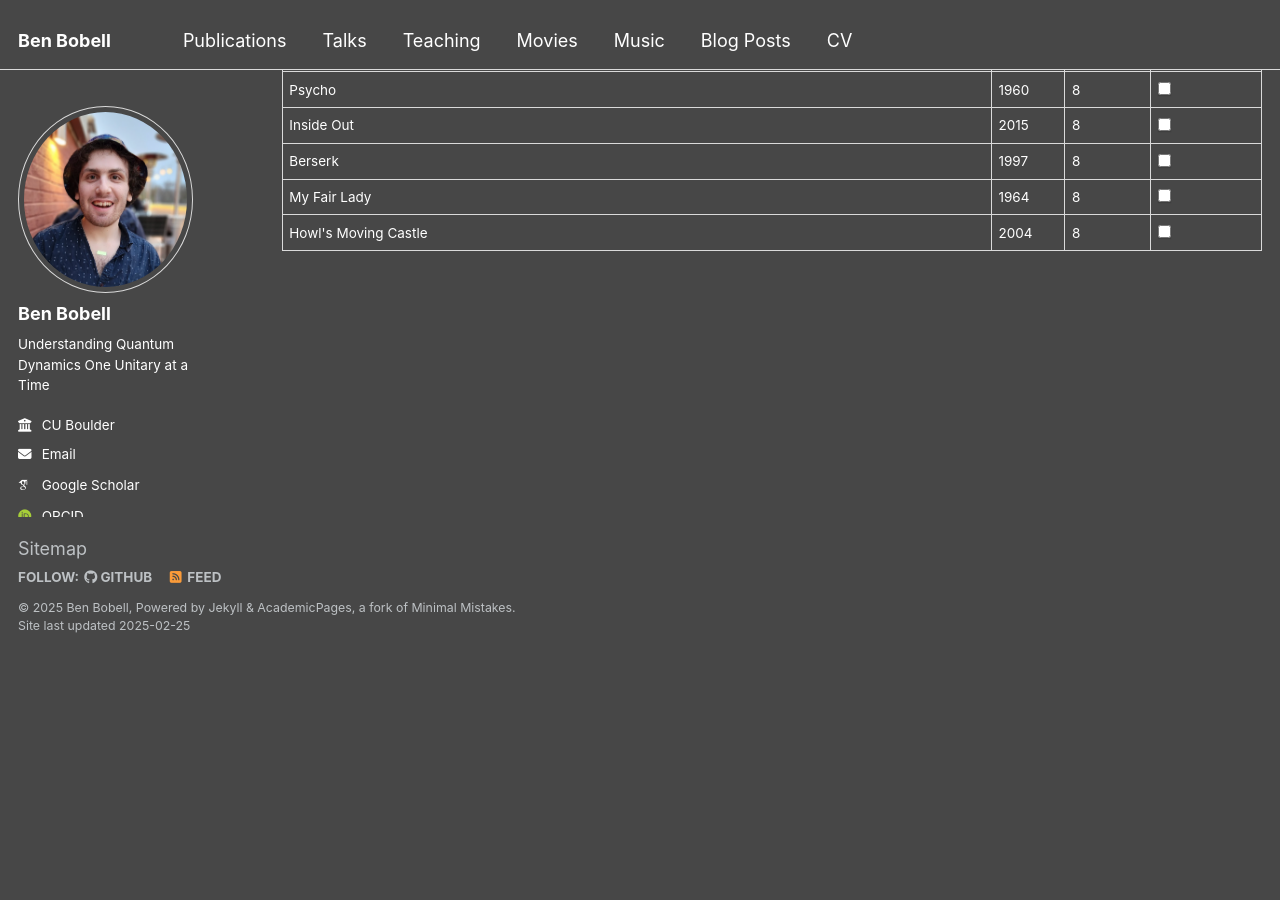
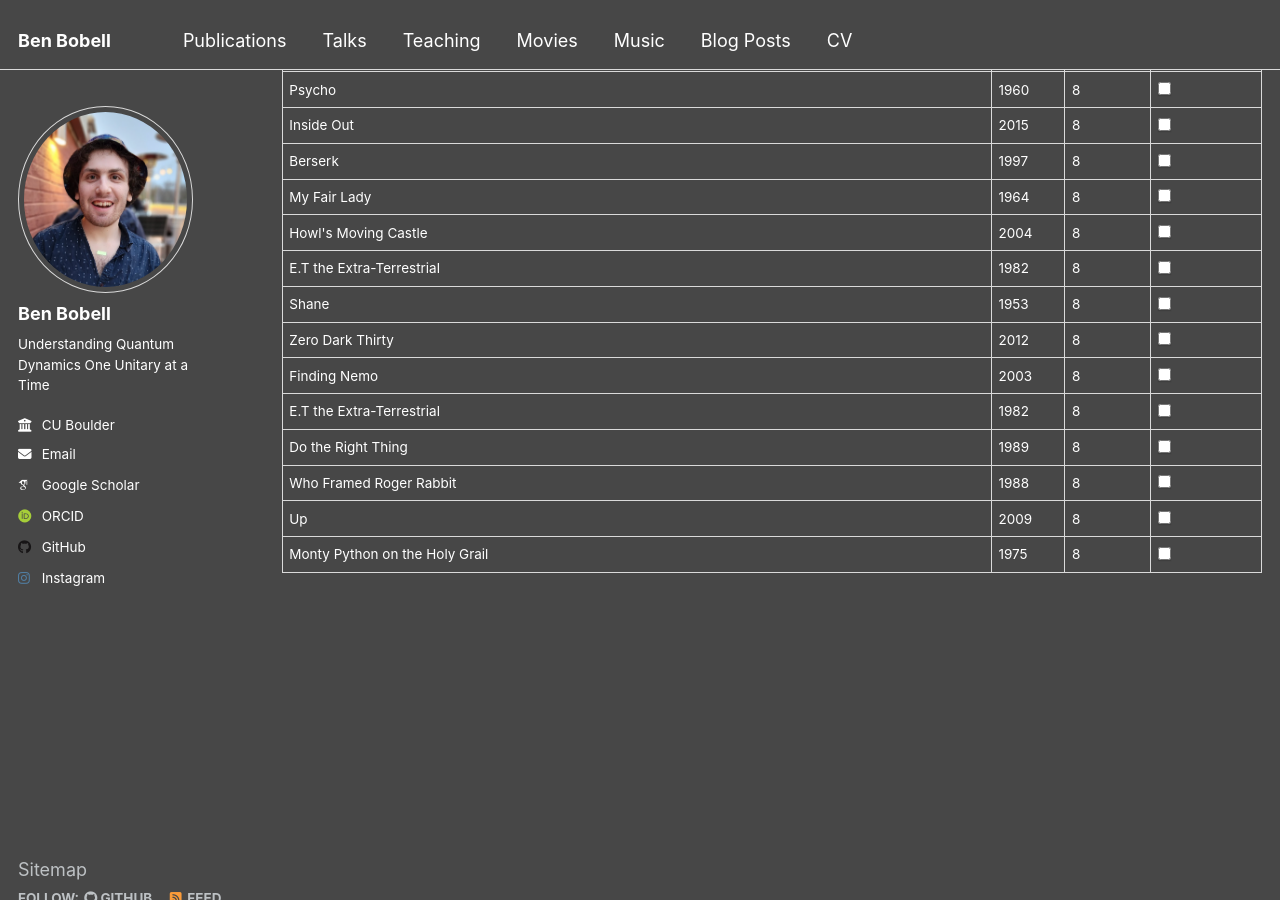
Before and after one commit to BenBobell00/BenBobell00.github.io, a Jekyll site: the page built from _pages/movies.html, in a window 1280 px wide and 900 px high, scrolled down 10543 px. Built offline with Jekyll 4.4.1, drawn with Linux system fonts in a browser that asks for light colours; some web fonts are replaced; before the commit the page ends 11197 px from its top, so only the background shows below that.

Commit message:
Update movies.yml

```diff
--- a/_data/movies.yml
+++ b/_data/movies.yml
@@ -1171,3 +1171,39 @@ movies:
     year: 2004
     rating: 8
     watched: false
+  - title: "E.T the Extra-Terrestrial"
+    year: 1982
+    rating: 8
+    watched: false
+  - title: "Shane"
+    year: 1953
+    rating: 8
+    watched: false
+  - title: "Zero Dark Thirty"
+    year: 2012
+    rating: 8
+    watched: false
+  - title: "Finding Nemo"
+    year: 2003
+    rating: 8
+    watched: false
+  - title: "E.T the Extra-Terrestrial"
+    year: 1982
+    rating: 8
+    watched: false
+  - title: "Do the Right Thing"
+    year: 1989
+    rating: 8
+    watched: false
+  - title: "Who Framed Roger Rabbit"
+    year: 1988
+    rating: 8
+    watched: false
+  - title: "Up"
+    year: 2009
+    rating: 8
+    watched: false
+  - title: "Monty Python on the Holy Grail"
+    year: 1975
+    rating: 8
+    watched: false
```
